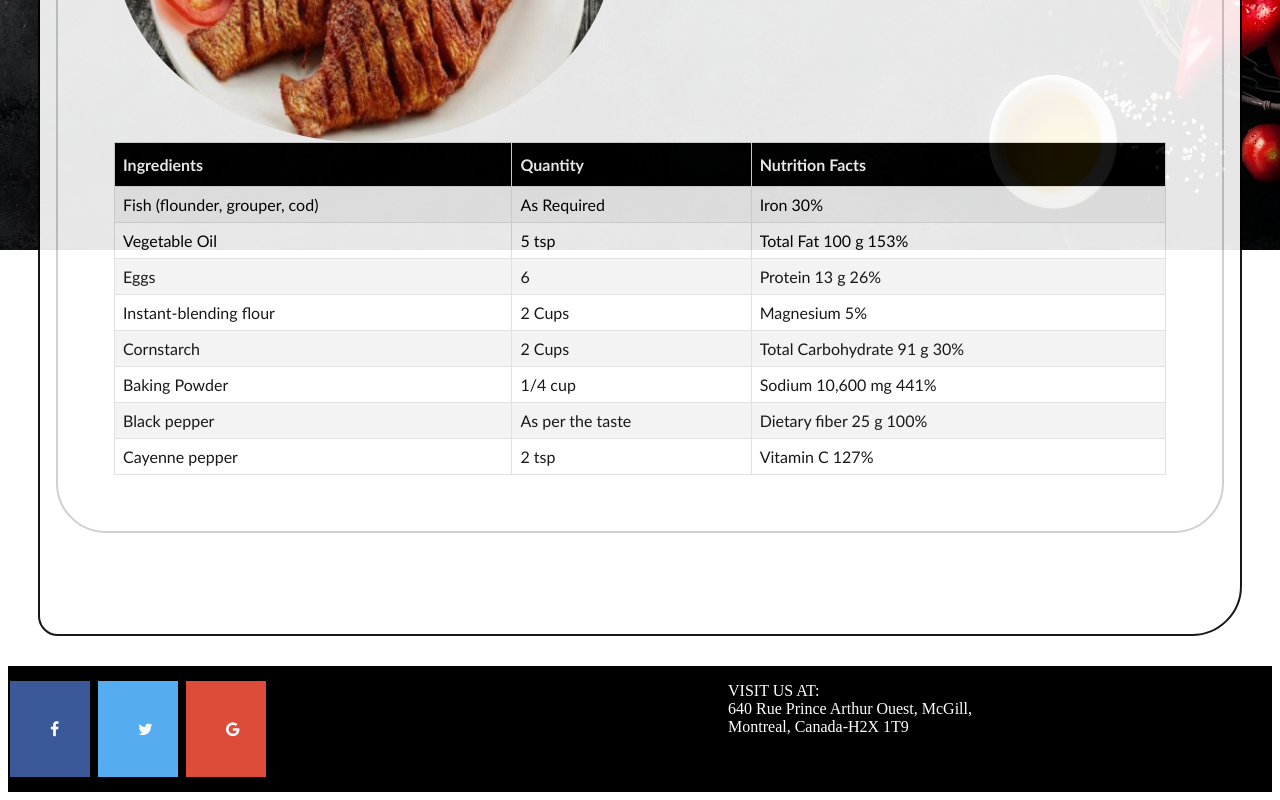
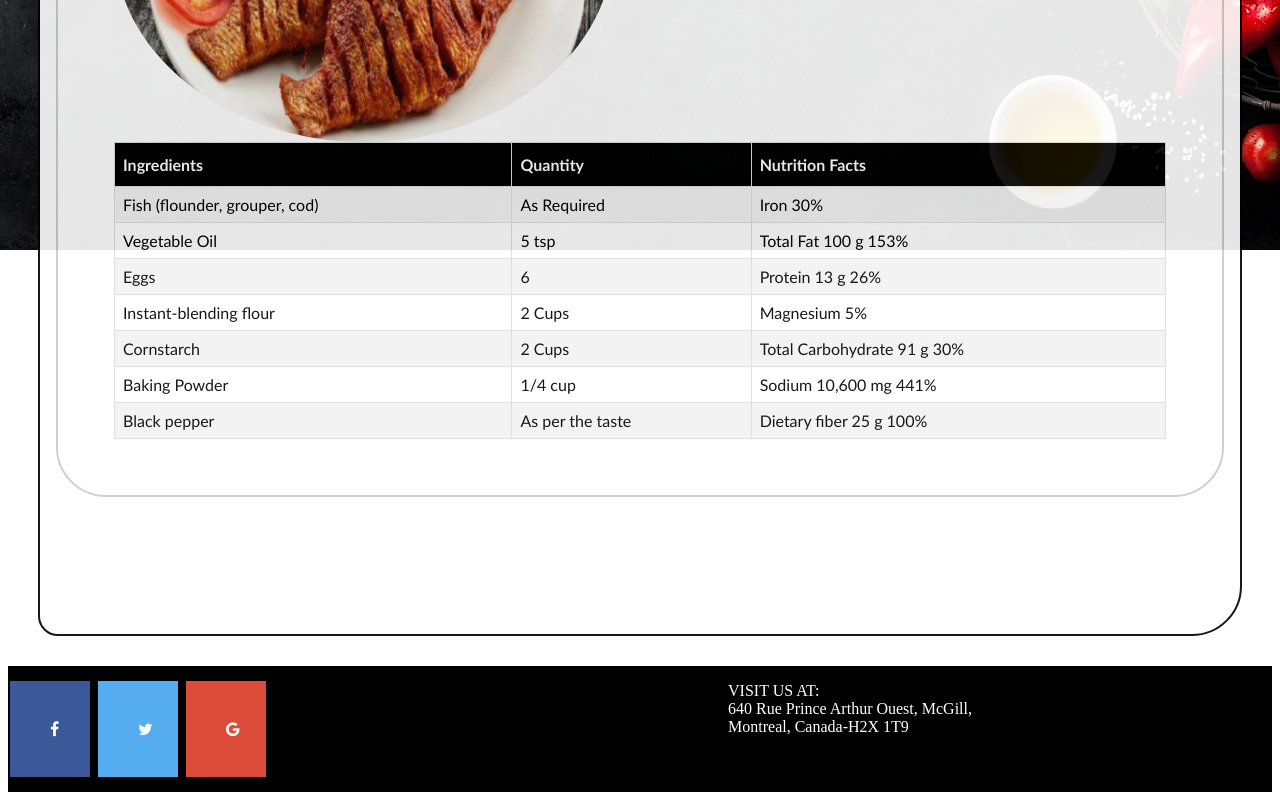
Before and after one commit to SanjeevYerramsetty/Final-Project, a plain HTML site: page catalogue05.html in a window 1280 px wide. Shown: the part 650-1450 px from the top of the page. Drawn offline with Linux system fonts and the light colour scheme; files that its build step writes are made by us from their sources; grey boxes are pictures that could not be loaded; files whose address does not match are found by name.

Commit message:
Update catalogue05.html

```diff
--- a/catalogue05.html
+++ b/catalogue05.html
@@ -85,14 +85,7 @@
 								<td>As per the taste</td>
 								<td>Dietary fiber 25 g 100%</td>
 							</tr>
-							<tr>
-								<td>Cayenne pepper</td>
-								<td>2 tsp</td>
-								<td>Vitamin C 127%</td>
-							</tr>
-
-
-						</table>
+							</table>
 
 					</div>
 				</div>
```
